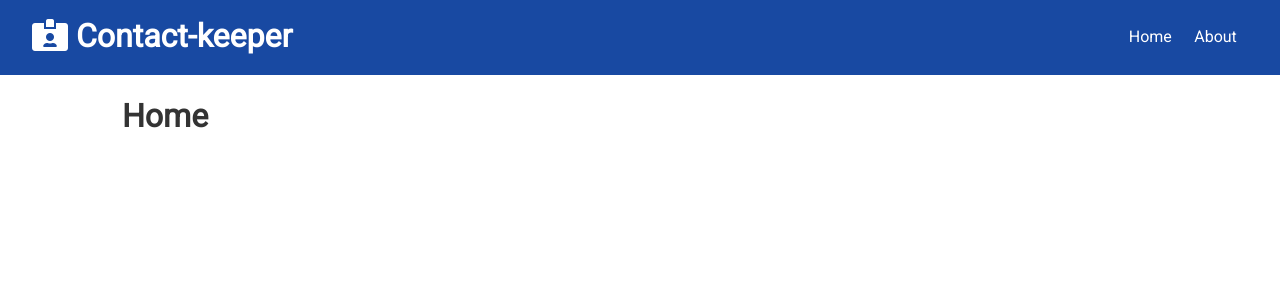
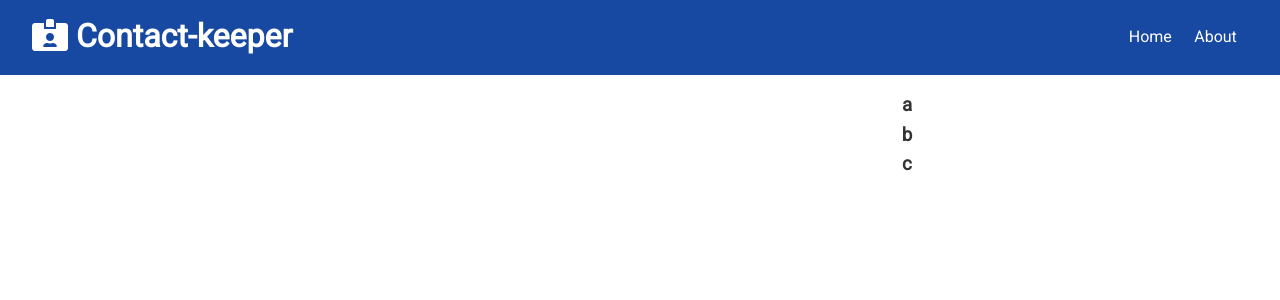
Before and after one commit to Tanmay000009/contacts, a React (Create React App) app in the folder client/: page / in a window 1280 px wide. Shown: the top 300 px of the page. Built offline with nearby package versions, Linux system fonts and the light colour scheme.

Commit message:
feat: render contact

```diff
--- /dev/null
+++ b/client/src/components/contacts/Contacts.js
@@ -0,0 +1,19 @@
+import React, { Fragment, useContext } from "react";
+import ContactContext from "../../context/contact/contactContext";
+
+const ContactItem = () => {
+  const contactContext = useContext(ContactContext);
+
+  const { contacts } = contactContext;
+  return <div>
+      <Fragment>
+          { contacts.map(contact => (
+              <h3>
+                  {contact.name}
+              </h3>
+          ))}
+      </Fragment>
+  </div>;
+};
+
+export default ContactItem;
--- a/client/src/components/pages/Home.js
+++ b/client/src/components/pages/Home.js
@@ -1,11 +1,15 @@
-import React from 'react'
+import React from "react";
+import Contacts from "../contacts/Contacts";
 
 const Home = () => {
-    return (
-        <div>
-            <h1>Home</h1>
-        </div>
-    )
-}
+  return (
+    <div className="grid-2">
+      <div>{/* Contact Form */}</div>
+      <div>
+        <Contacts />
+      </div>
+    </div>
+  );
+};
 
 export default Home;
```
